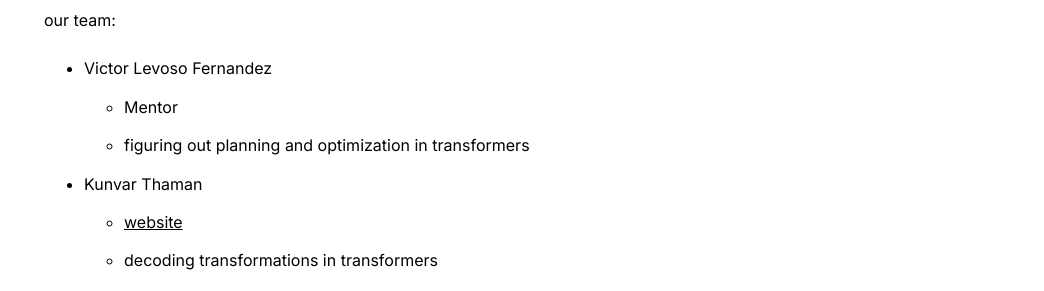
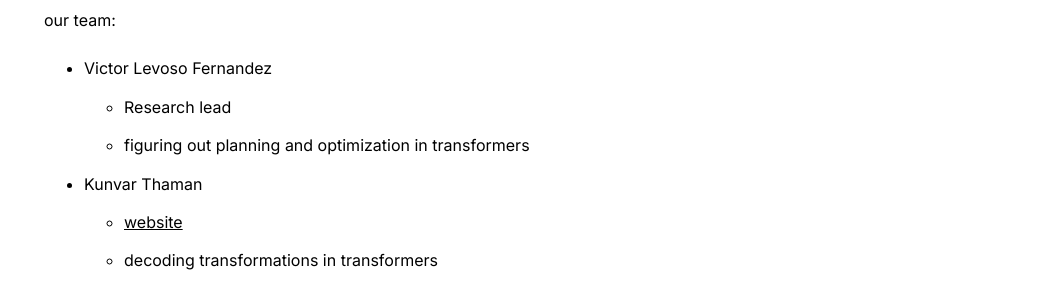
Before and after one commit to firstuserhere/metalearning, a Jekyll site: the page built from about.md, in a window 1280 px wide. Shown: the part 265-556 px from the top of the page, without its empty margins (236-1280 px from the left). Built offline with Jekyll 4.4.1, drawn with Linux system fonts in a browser that asks for light colours.

Commit message:
victor bio

```diff
--- a/about.md
+++ b/about.md
@@ -6,7 +6,7 @@ title: About
 This website holds the results and experiments done to achieve a mechanistic understanding of the Meta-(out-of-context)-learning phenomena that is observed in Large Language Models. This work was done as a part of AI Safety Camp, with Victor Levoso being the mentor. Here's our team:
 
 - Victor Levoso Fernandez
-    - Mentor
+    - Research lead
     - figuring out planning and optimization in transformers
 
 - Kunvar Thaman
```
